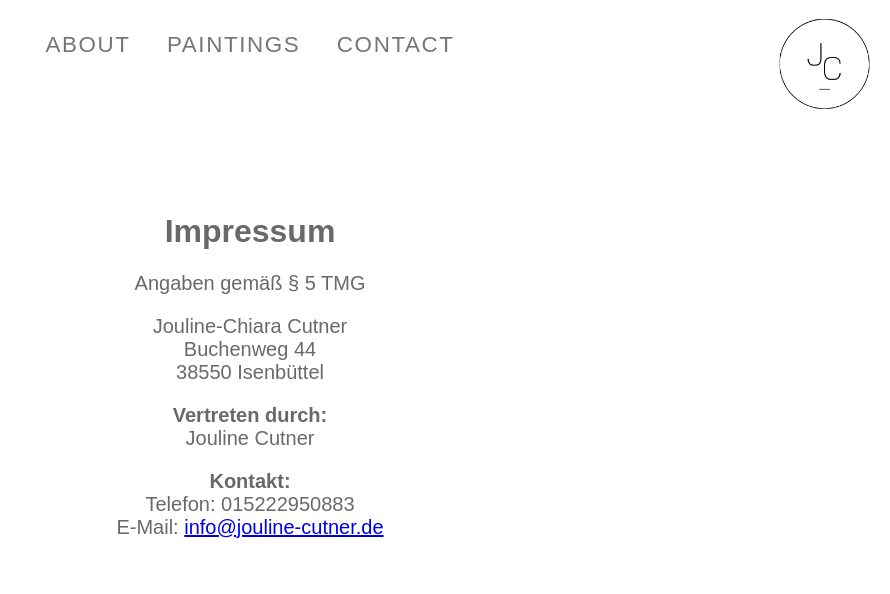
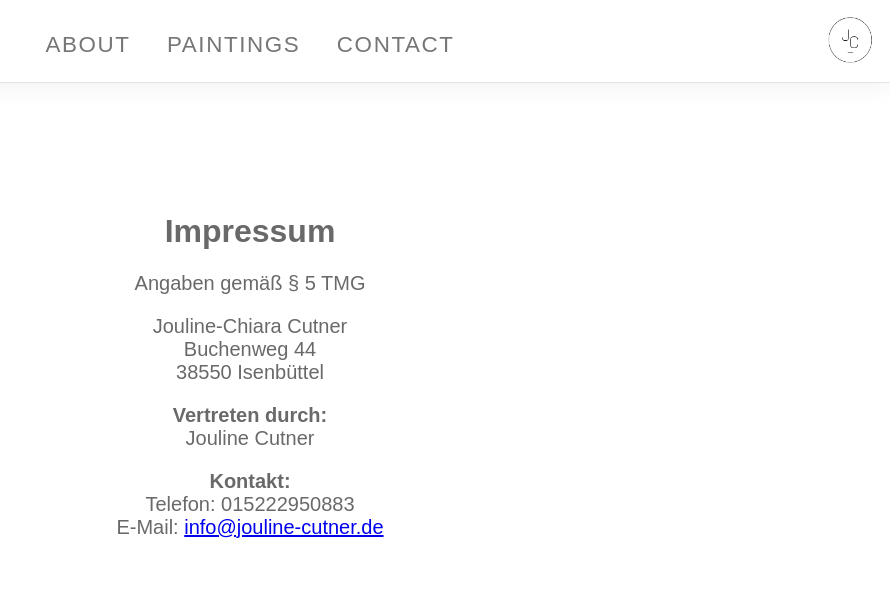
Before and after one commit to Mabu4/jouline_website, a plain HTML site: page impressum.html in a window 1280 px wide. Shown: the whole page, without its empty margins (390-1280 px from the left). Drawn offline with Linux system fonts and the light colour scheme.

Commit message:
updated impressum

```diff
--- a/impressum.html
+++ b/impressum.html
@@ -9,10 +9,10 @@
 </head>
 <body>
     <div class="img-container">
-        <img class="header_logo" src="./images/Logo1.png" alt="Logo">
+        <img class="header_logo logo_impressum" src="./images/Logo1.png" alt="Logo">
     </div>
     <div class="header_navbar navbar_impressum">
-        <ul class="header_ul navbar_ul_impressum">
+        <ul class="header_ul">
             <li class="header_li">
                 <a class="header_link header_link-normal impressum_navbar-link" href="index.html#about">about</a>
             </li>
--- a/style.css
+++ b/style.css
@@ -684,9 +684,19 @@ body {
     font-size: 1.25rem;
 }
 
+.navbar_impressum {
+    padding-bottom: 1.5rem;
+    box-shadow: rgba(0, 0, 0, 0.05) 0px 6px 24px 0px, rgba(0, 0, 0, 0.08) 0px 0px 0px 1px;
+}
+
 .impressum_navbar-link {
     font-weight: 500;
     font-size: 1.4rem;
+}
+
+.logo_impressum {
+    width: 3rem;
+    height: 3rem;
 }
 
 @media (max-width: 48em) {
```
